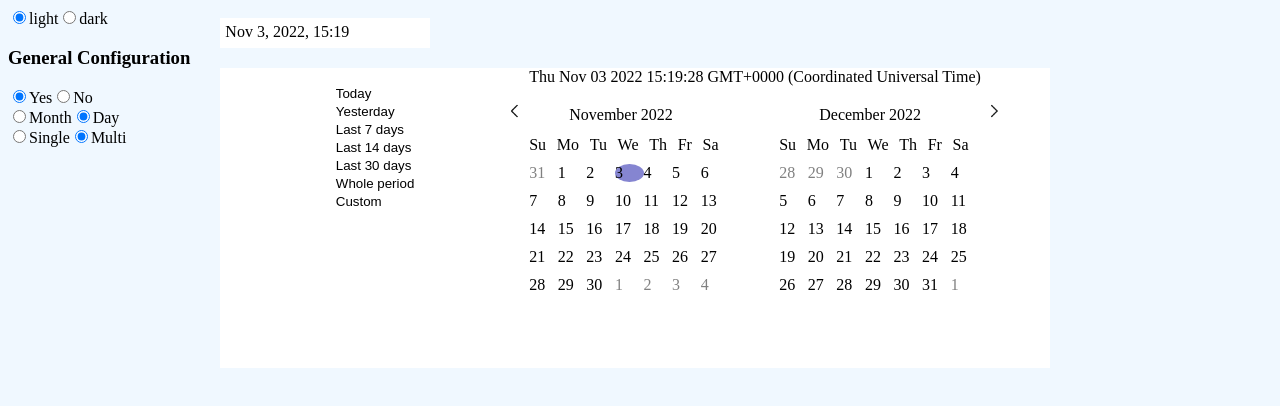
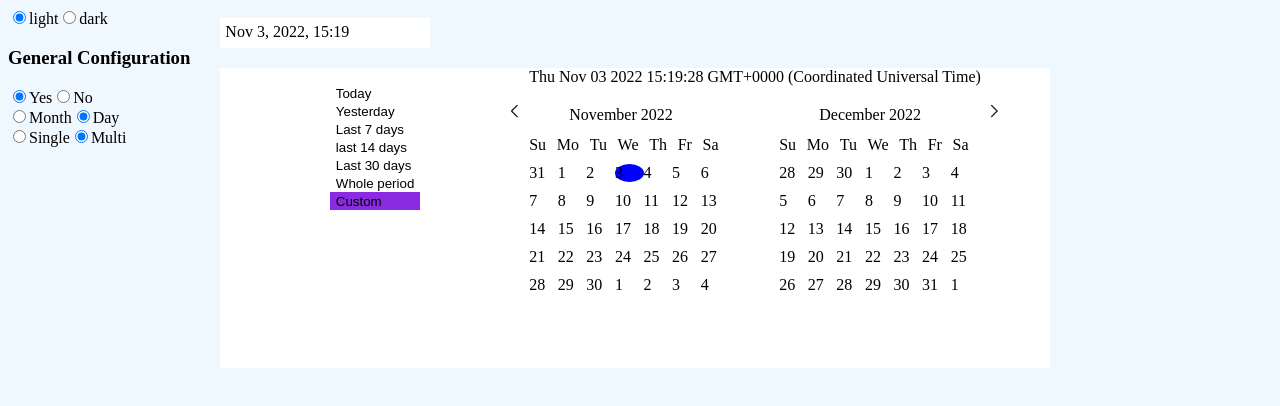
Before and after one commit to DrHoude/vue-ts, a Vue app: page / in a window 1280 px wide. Shown: the top 406 px of the page. Built offline with nearby package versions, Linux system fonts and the light colour scheme.

Commit message:
side bar finished

```diff
--- a/src/components/Calendar.vue
+++ b/src/components/Calendar.vue
@@ -19,10 +19,6 @@
 
 
     })
-
-    console.log(props.dateInterval.from)
-    console.log(props.dateInterval.to)
-
 
 
 
@@ -48,15 +44,61 @@
     })
     console.log(dateObjs.value[0])
 
+    function isSameDay(date1: Date, date2: Date): boolean {
+        return date1.getFullYear() === date2.getFullYear() && date1.getMonth() === date2.getMonth() && date1.getDate() === date2.getDate()
+    }
+
+    function getDateFixedToDay(date: Date) {
+        return  date.getTime() / (1000 * 60 * 60 * 24)
+    }
+
+    function isBeforeDay(date1: Date, date2: Date): boolean {
+        return getDateFixedToDay(date1) > getDateFixedToDay(date2)
+    }
+
+    function isAfterDay(date1: Date, date2: Date): boolean {
+        return getDateFixedToDay(date1) < getDateFixedToDay(date2)
+    }
+
+
+
+    function isRangeBoundary(dateInterval: DateInterval, date: Date):boolean {
+
+
+        return isSameDay(dateInterval.from, date) || isSameDay(dateInterval.to,date)
+
+
+    }
+
+    function isInRange(dateInterval: DateInterval, date: Date):boolean {
+
+
+        return isAfterDay(dateInterval.from, date) && isBeforeDay(dateInterval.to, date)
+
+
+    }
+
+
 
     function getDateClasses(dateObj: Date) {
-        return {
-            'weekIntervalPoints': props.dateInterval.from.getMonth() === dateObj.getMonth() &&  props.dateInterval.from.getDate() === dateObj.getDate(),
+        const now = new Date()
 
 
-            'current-date': props.date!.getMonth() == dateObj.getMonth() && props.date!.getDate() == dateObj.getDate(),
-            'selected-date': props.date!.toString()===dateObj.toString(),
-            'not-current-month-day': props.showingDate?.getMonth() !== dateObj.getMonth()
+
+        if (isRangeBoundary(props.dateInterval, dateObj)) {
+            return 'selected-date'
+        }
+
+        return {
+            // 'weekIntervalPoints': props.dateInterval.from.getMonth() === dateObj.getMonth() &&  props.dateInterval.from.getDate() === dateObj.getDate(),
+
+
+            // 'current-date': props.date!.getMonth() == dateObj.getMonth() && props.date!.getDate() == dateObj.getDate(),
+            // 'selected-date': props.date!.toString()===dateObj.toString(),
+            // 'not-current-month-day': props.showingDate?.getMonth() !== dateObj.getMonth(),
+            'current-date': isSameDay(dateObj, now),
+            'range-date': isInRange(props.dateInterval,dateObj)
+
         }
     }
 
@@ -72,7 +114,6 @@
     }
 
     const isCurrentDate = (month: string) => {
-        console.log(props.date!.getFullYear(), props.showingDate?.getFullYear(), 'FF')
         return months[props.date!.getMonth()] === month && props.date!.getFullYear() === props.showingDate?.getFullYear()
     }
 
@@ -147,8 +188,10 @@
 }
 
 .current-date {
-    background-color: rgb(133, 133, 209);
-    border-radius: 100%;
+   color: red;
+}
+.range-date {
+    background-color: aqua;
 }
 
 .weekInterval {
--- a/src/components/DatePicker.vue
+++ b/src/components/DatePicker.vue
@@ -30,7 +30,11 @@
     console.log(value)
 }, { deep: true })
 
-const calendarFromShowingDate = ref(date.value)
+
+
+const calendarFromShowingDate = ref(new Date(date.value))
+
+
 
 const calendarToShowingDate = computed(() => {
     let nextObj = new Date(calendarFromShowingDate.value)
--- a/src/components/SideBar.vue
+++ b/src/components/SideBar.vue
@@ -1,5 +1,6 @@
 <script setup lang="ts">
 
+import { ref } from 'vue';
 import { DateInterval } from '../types';
     const props = defineProps({
         date: Date
@@ -22,8 +23,9 @@
 
     }
 
-    function updateDateByOption(option: string) {
+    function updateDateByOption(option?: string) {
          let newDate: Date | undefined = props.date
+         let from;
 
         switch (option) {
             case 'showToday':
@@ -38,14 +40,56 @@
 
                 break;
             case 'showWeek':
-                let from = new Date()
+                from = new Date()
                 from.setDate(from.getDate()-7)
                 updateInterval({from: from, to:new Date()})
+                break;
 
+            case 'show14Days':
+                from = new Date()
+                from.setDate(from.getDate()-14)
+                updateInterval({from:from, to:new Date()})
+                break;
+
+            case 'showMonth':
+                from = new Date()
+                from.setDate(from.getDate()-30)
+                updateInterval({from:from, to: new Date()})
+                break;
+
+            case 'showWholePeriod':
+                from = new Date(2022,3)
+                updateInterval({from:from, to: new Date()})
+                break;
+
+            default:
+                updateDate(new Date())
         }
 
 
     }
+
+    const selectedOption = ref<string | undefined>()
+
+
+    function handleOptionClick(option?: string) {
+        updateDateByOption(option)
+        selectedOption.value = option
+        console.log(selectedOption)
+    }
+
+    function getOptionClass(option?: string) {
+        return {"active-option": option === selectedOption.value}
+    }
+
+    const values = [
+    {value:'Today', key: 'showToday'},
+    {value:'Yesterday', key: 'showYesterday'},
+    {value:'Last 7 days', key: 'showWeek'},
+    {value:'last 14 days', key: 'show14Days'},
+    {value:'Last 30 days', key: 'showMonth'},
+    {value:'Whole period', key: 'showWholePeriod'},
+    {value:'Custom', key: undefined}]
 
 </script>
 
@@ -53,16 +97,21 @@
 <template>
     <div class="options" >
                 <ul >
-                    <li><input type="button" value="Today" @click="updateDateByOption('showToday')"></li>
-                    <li><input type="button" value="Yesterday" @click="updateDateByOption('showYesterday')"></li>
-                    <li><input type="button" value="Last 7 days" @click="updateDateByOption('showWeek')" ></li>
-                    <li><input type="button" value="Last 14 days"></li>
-                    <li><input type="button" value="Last 30 days"></li>
-                    <li><input type="button" value="Whole period"></li>
-                    <li><input type="button" value="Custom"></li>
+                    <!-- <li :class="getOptionClass('showToday')"><input type="button" value="Today" @click="handleOptionClick('showToday')"></li>
+                    <li :class="getOptionClass('showYesterday')"><input type="button" value="Yesterday" @click="handleOptionClick('showYesterday')"></li>
+                    <li :class="getOptionClass('showWeek')"><input type="button" value="Last 7 days" @click="handleOptionClick('showWeek')" ></li>
+                    <li :class="getOptionClass('show14Days')"><input type="button" value="Last 14 days" @click="handleOptionClick('show14Days')"></li>
+                    <li :class="getOptionClass('showMonth')"><input type="button" value="Last 30 days" @click="handleOptionClick('showMonth')"></li>
+                    <li :class="getOptionClass('showWholePeriod')"><input type="button" value="Whole period" @click="handleOptionClick('showWholePeriod')"></li>
+                    <li :class="getOptionClass()"><input type="button" value="Custom" @click="handleOptionClick()"></li> -->
+                    <li v-for="(value, index) in values" :key="index"
+                    :class="getOptionClass(value.key)">
+                        <input type="button" :value="value.value" @click="handleOptionClick(value.key)"></li>
                 </ul>
 
             </div>
+
+
 </template>
 
 
@@ -75,8 +124,17 @@
     input {
         cursor: pointer;
         border: none;
-        background-color: white;
+        background: none;
 
     }
 
+    li {
+        background-color: white;
+    }
+
+    .active-option {
+        background-color: blueviolet;
+        color: white;
+    }
+
 </style>
--- a/src/main.ts
+++ b/src/main.ts
@@ -3,3 +3,9 @@
 import App from './App.vue'
 
 createApp(App).mount('#app')
+
+
+let date1 = new Date(2021,2)
+let date2 = new Date(2022,4)
+
+console.log(date1.getTime(),date2.getTime())
```
